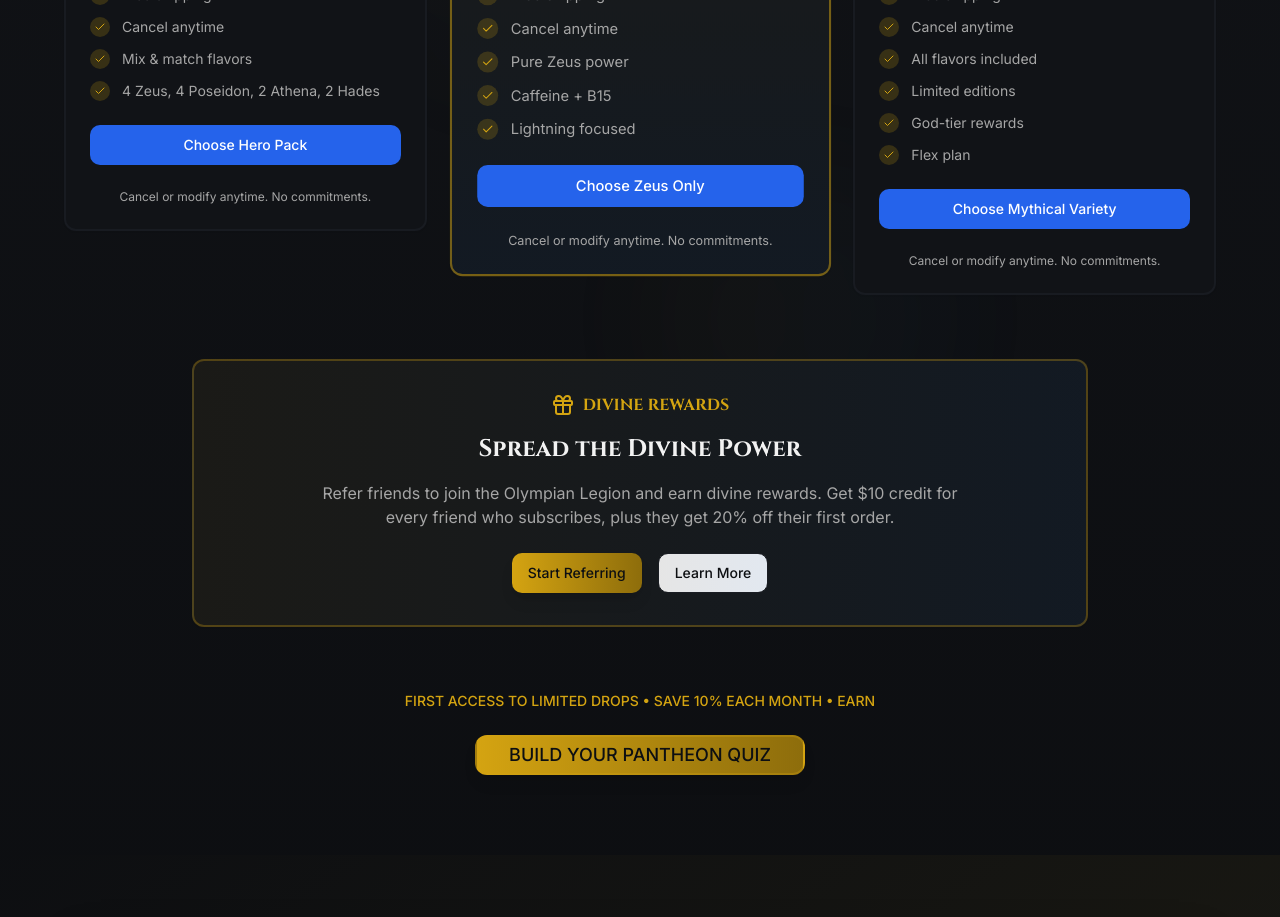
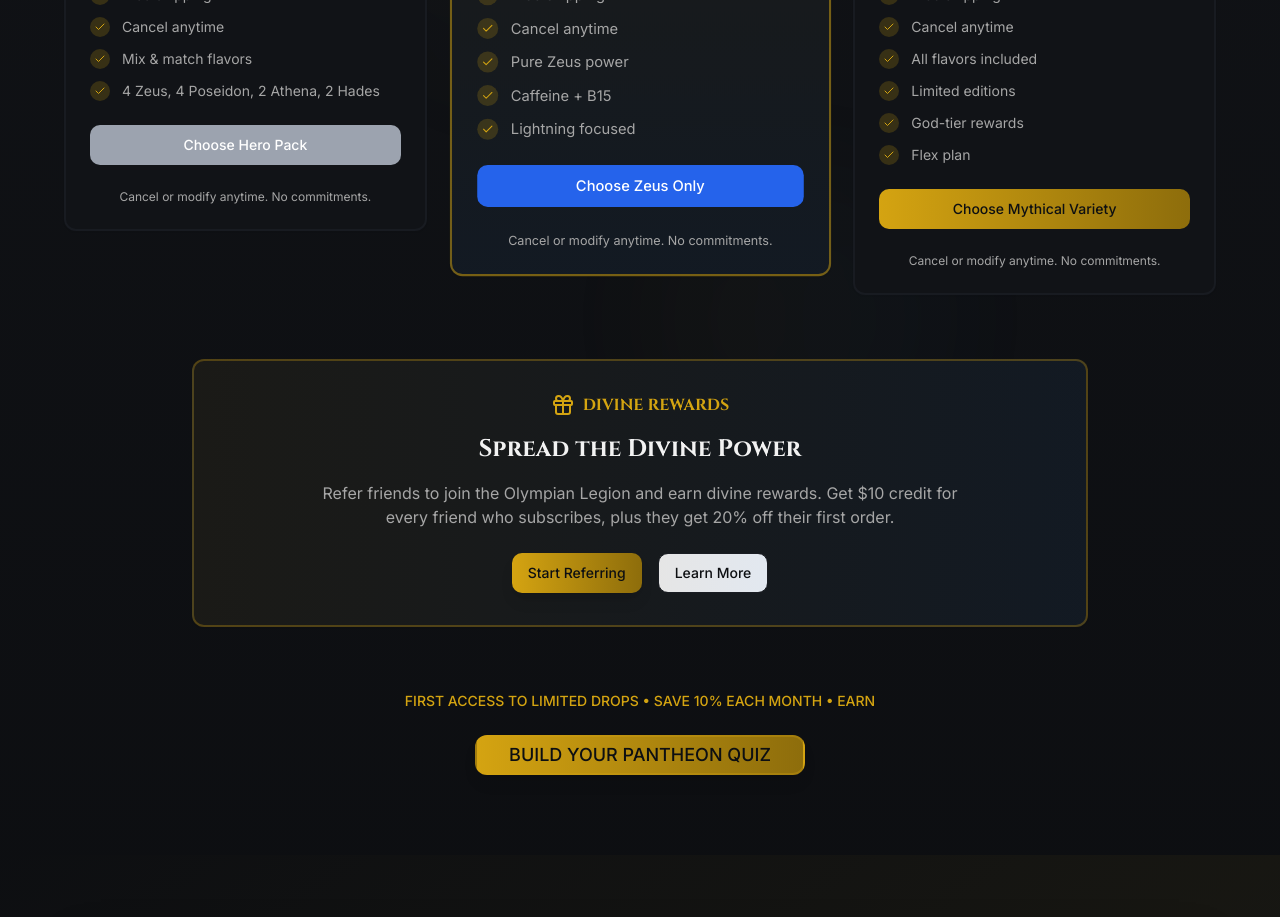
Before and after one commit to MTOLYMPUSWATER/mt-olympus-beverage-co, a React (Vite) app: page / in a window 1280 px wide. Shown: the part 4180-5097 px from the top of the page. Built offline with nearby package versions, Linux system fonts and the light colour scheme.

Commit message:
Update colors for subscription packs
Changed the hero pack to silver, Zeus pack to blue, and variety pack to gold.

```diff
--- a/src/components/SubscriptionSection.tsx
+++ b/src/components/SubscriptionSection.tsx
@@ -166,7 +166,13 @@ const SubscriptionSection = () => {
 
                 {/* CTA Button */}
                 <Button
-                  className="w-full bg-blue-600 hover:bg-blue-700 text-white"
+                  className={`w-full ${
+                    plan.name === "Hero Pack"
+                      ? "bg-gray-400 hover:bg-gray-500 text-white"
+                      : plan.name === "Zeus Only"
+                      ? "bg-blue-600 hover:bg-blue-700 text-white"
+                      : "bg-gradient-to-r from-olympus-gold to-olympus-gold-dark text-primary-foreground hover:shadow-xl"
+                  }`}
                 >
                   Choose {plan.name}
                 </Button>
```
